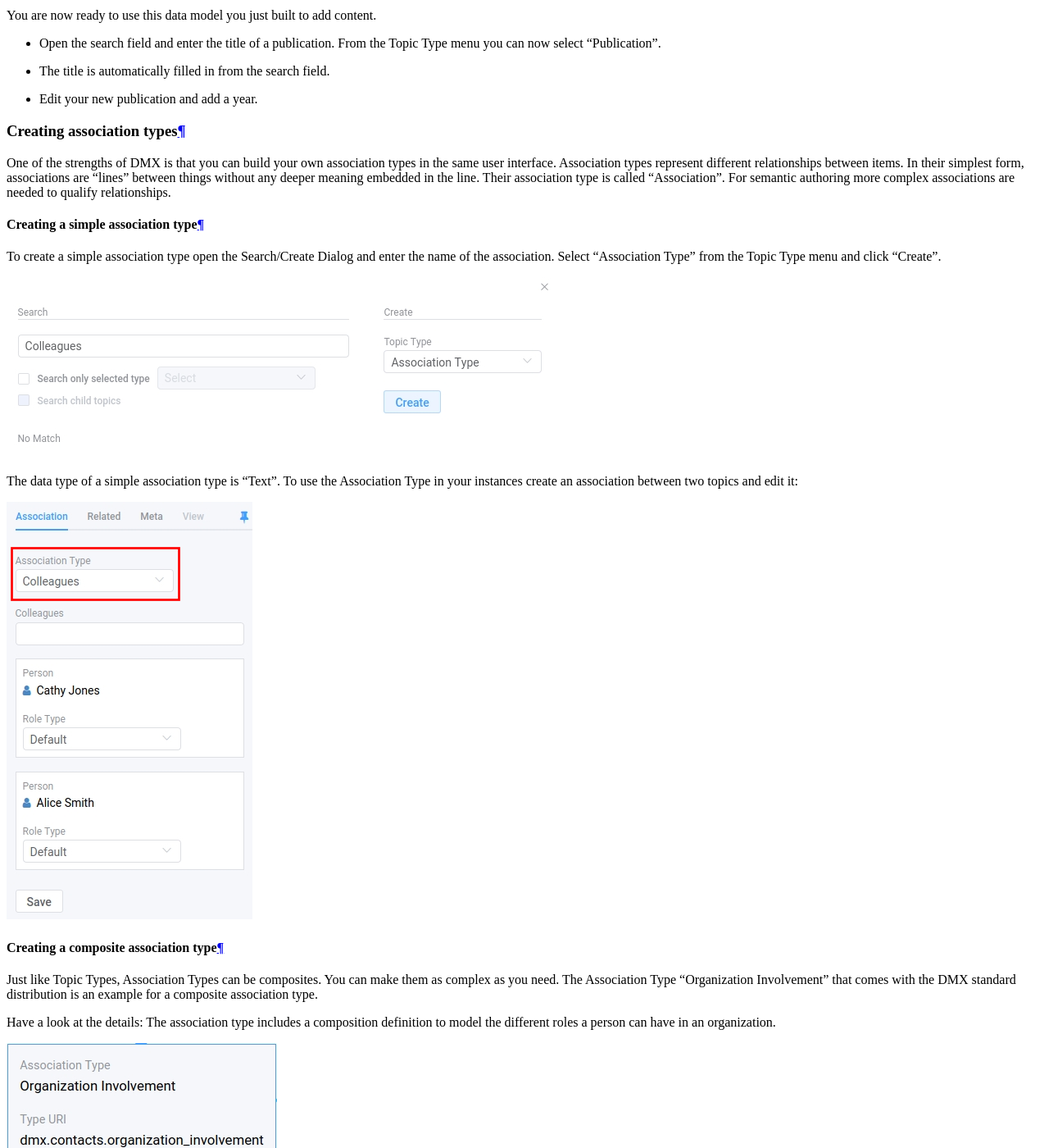
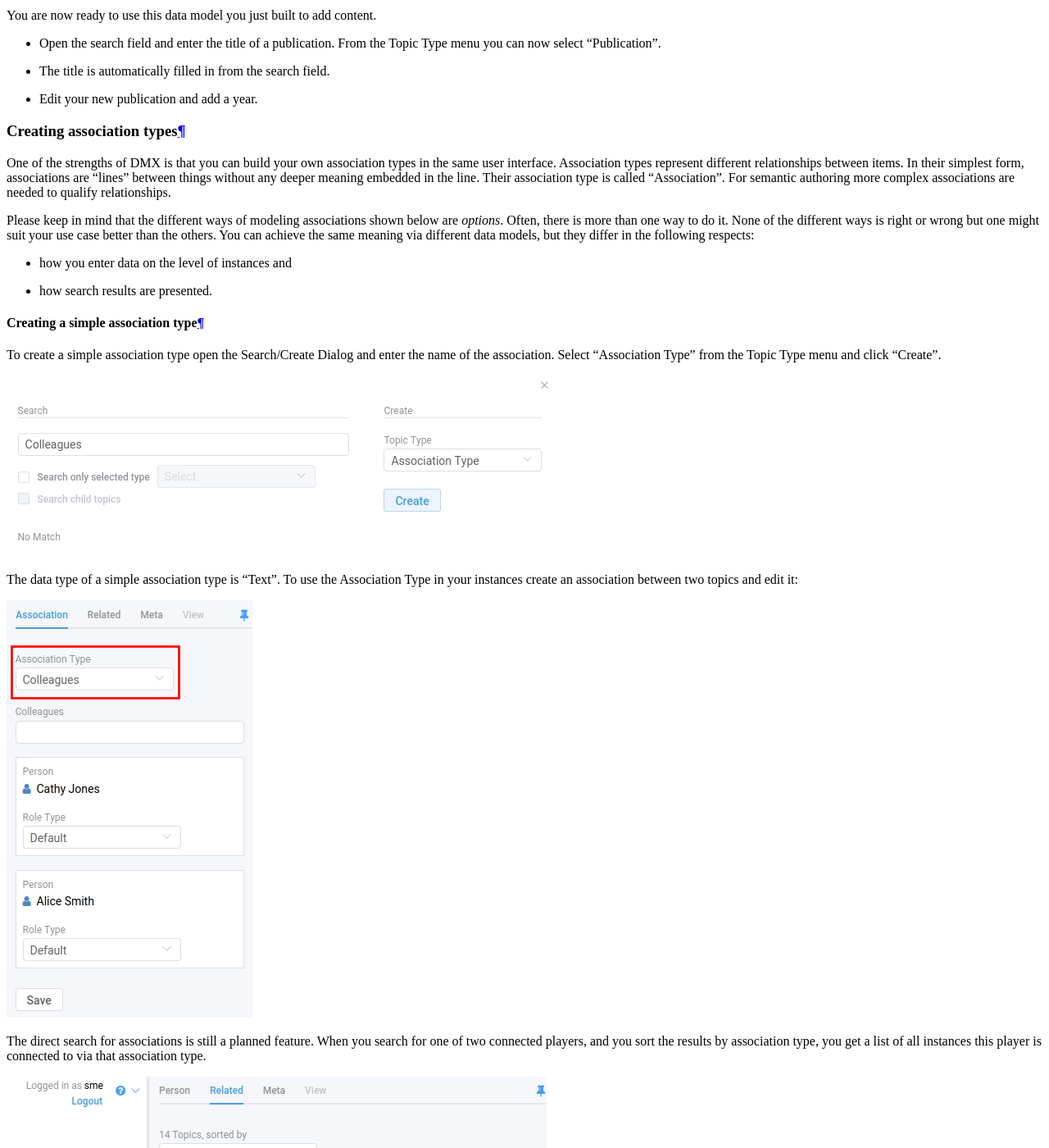
Before and after one commit to dmx-systems/dmx-documentation, a Sphinx documentation site: the page built from docs/user.rst, in a window 1280 px wide and 1400 px high, scrolled down 63167 px. Shown: the whole window at 82% size. Built offline with Sphinx 7.4.7 and the Read the Docs theme 2.0.0, drawn with Linux system fonts in a browser that asks for light colours; some of the changed text lies outside the part shown.

Commit message:
Display of search results depending on the assoc type

```diff
--- a/docs/user.rst
+++ b/docs/user.rst
@@ -1424,6 +1424,14 @@
 Their association type is called "Association".
 For semantic authoring more complex associations are needed to qualify relationships.
 
+Please keep in mind that the different ways of modeling associations shown below are *options*.
+Often, there is more than one way to do it.
+None of the different ways is right or wrong but one might suit your use case better than the others.
+You can achieve the same meaning via different data models, but they differ in the following respects:
+
+* how you enter data on the level of instances and
+* how search results are presented.
+
 .. _user-simple-association-types:
 
 Creating a simple association type
@@ -1438,6 +1446,10 @@
 To use the Association Type in your instances create an association between two topics and edit it:
 
 .. image:: _static/use-simple-assoc-type.png
+
+The direct search for associations is still a planned feature. When you search for one of two connected players, and you sort the results by association type, you get a list of all instances this player is connected to via that association type.
+
+.. image:: _static/search-results-simple-assoc.png
 
 .. _user-composite-association-types:
 
@@ -1470,6 +1482,16 @@
 
 .. image:: _static/composite-assoc-type.png
 
+Search results are presented differently according to your sort mode:
+When you search for an organization and you open the "Related" tab in the detail panel you can either sort by Topic Type and get a list of all related persons. Their roles are then displayed as well.
+
+.. image:: _static/search-results-composite-assoc.png
+
+Sort the same list by association type.
+As the association is "Organization Involvement" you get the list of persons, too, but their roles are omitted here.
+
+.. image:: _static/search-results-composite-assoc2.png
+
 .. _user-custom-association-types:
 
 Custom Association Types
@@ -1483,6 +1505,7 @@
 * You create an association type.
 * You create a composite topic type.
 * At least one child topic type in the composition definition is linked to the parent type through your newly created association type.
+* When you create instances of the parent type, the according child instances are created and connected with your Custom Association Type automatically.
 
 To grasp the power of Custom Association Types, it is important to consider the consequences of such a model:
 
@@ -1516,6 +1539,8 @@
 * **If the author you enter does not yet exist in the database, DMX creates a new person and directly adds the custom association "Author" between this person and the publication.**
 
 .. image:: _static/custom-association-instance.png
+
+When you now search for a publication, the person (the author) cannot be found in the "Related" tab, but in the "Info" tab as it is a direct child topic of the publication.
 
 .. note:: **When to use Custom Association Types?**
 
```
Also changed, not shown: docs/_static/search-results-composite-assoc.png (added), docs/_static/search-results-composite-assoc2.png (added), docs/_static/search-results-simple-assoc.png (added).
